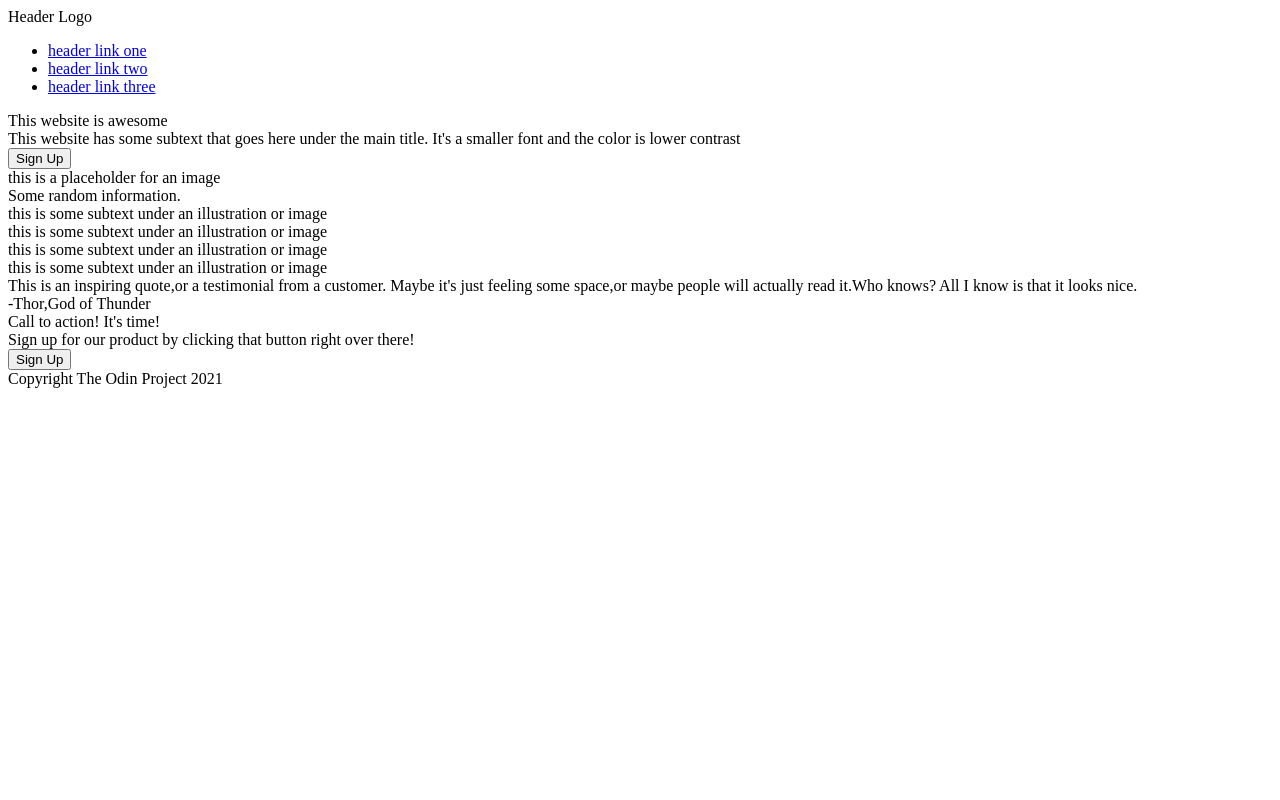
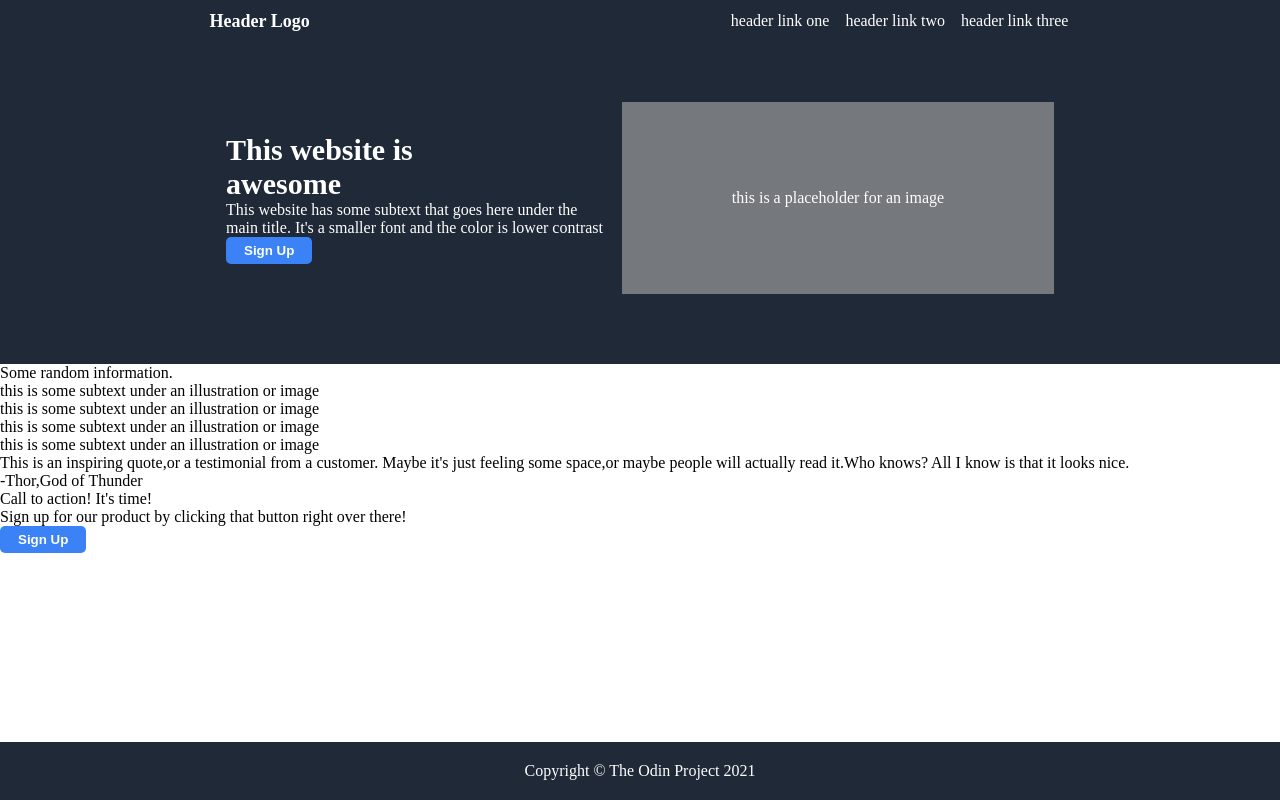
Before and after one commit to utkarshkgithub/Landingpage, a plain HTML site: page index.html in a window 1280 px wide. Drawn offline with Linux system fonts and the light colour scheme.

Commit message:
"Add font,color,align in header"
Completed styles in header
Header background color matching the png image with
proper alignment to match different sizing of screen

```diff
--- a/index.html
+++ b/index.html
@@ -15,17 +15,18 @@
                     <li><a href="#">header link three</a></li>
                 </ul>
             </div>
-            <div>
-                <div>
-                    <div>This website is awesome</div>
+            <div class="headcenter">
+                <div class="headleft">
+                    <div class="headertitle">This website is awesome</div>
                     <div>This website has some subtext that goes here under the main title. It's a smaller font and the color is lower contrast</div>
                     <button>Sign Up</button>
                 </div>
-                <div>
+                <div class="imgplace">
                     this is a placeholder for an image
                 </div>
             </div>
         </header>
+        <div class="middle">
         <div>Some random information.</div>
         <div>
             <div><div></div>this is some subtext under an illustration or image</div>
@@ -40,9 +41,10 @@
         <div>Call to action! It's time!</div>
         <div>Sign up for our product by clicking that button right over there!</div>
         <button>Sign Up</button>
-        <footer>
-            Copyright The Odin Project 2021
-        </footer>
+        </div>
+        <div class="footer">
+            Copyright &#169; The Odin Project 2021
+        </div>
     </body>
 </head>
 <body>
--- a/style.css
+++ b/style.css
@@ -0,0 +1,98 @@
+
+body {
+    height: 100vh;
+    display: flex;
+    /* overflow:scroll; */
+    flex-direction: column;
+    margin: 0;
+    flex-shrink: 0;
+    /* outline:5px dotted red; */
+}
+
+a {
+    text-decoration: none;
+    color: white;
+}
+
+ul {
+    list-style: none;
+    display: flex;
+    padding: 0;
+    margin: 0;
+    gap: 16px;
+    padding: 12px;
+}
+
+header {
+    background-color: rgb(31,41,55,255);
+    color: white;
+    display: flex;
+    flex-direction: column;
+    padding-bottom: 30px;
+}
+.header {
+    display: flex;
+    justify-content: space-around;
+    align-items: center;
+    margin-bottom: 20px;
+}
+
+.headcenter {
+    display: flex;
+    align-items: center;
+    justify-content: center;
+    padding: 30px;
+    margin:10px 30px 10px;
+}
+
+.headerlogo {
+    font-weight: bold;
+    padding: 10px;
+    font-size: 18px;
+}
+
+button {
+    background-color: #3b82f6;
+    border: none;
+    border-radius: 5px;
+    color: white;
+    padding: 6px 18px;
+    font-weight: 700;
+}
+
+.footer {
+    background-color: #1f2937;
+    color: white;
+    padding: 20px;
+    flex-shrink: 0;
+    text-align: center;
+}
+
+.middle {
+    flex:1;
+}
+
+.headertitle {
+    font-size: 30px;
+    font-weight: 800;
+    display: flex;
+    flex-wrap: wrap;
+    max-width: 280px;
+}
+
+.imgplace {
+    display: flex;
+    justify-content: center;
+    align-items: center;
+    padding: 16px;
+    flex-shrink: 1;
+    background-color: rgba(158, 158, 158, 0.677);
+    height: 160px;
+    width: 400px;
+}
+
+.headleft {
+    margin-right: 16px;
+    flex-shrink: 2;
+    max-width: 380px;
+}
```
